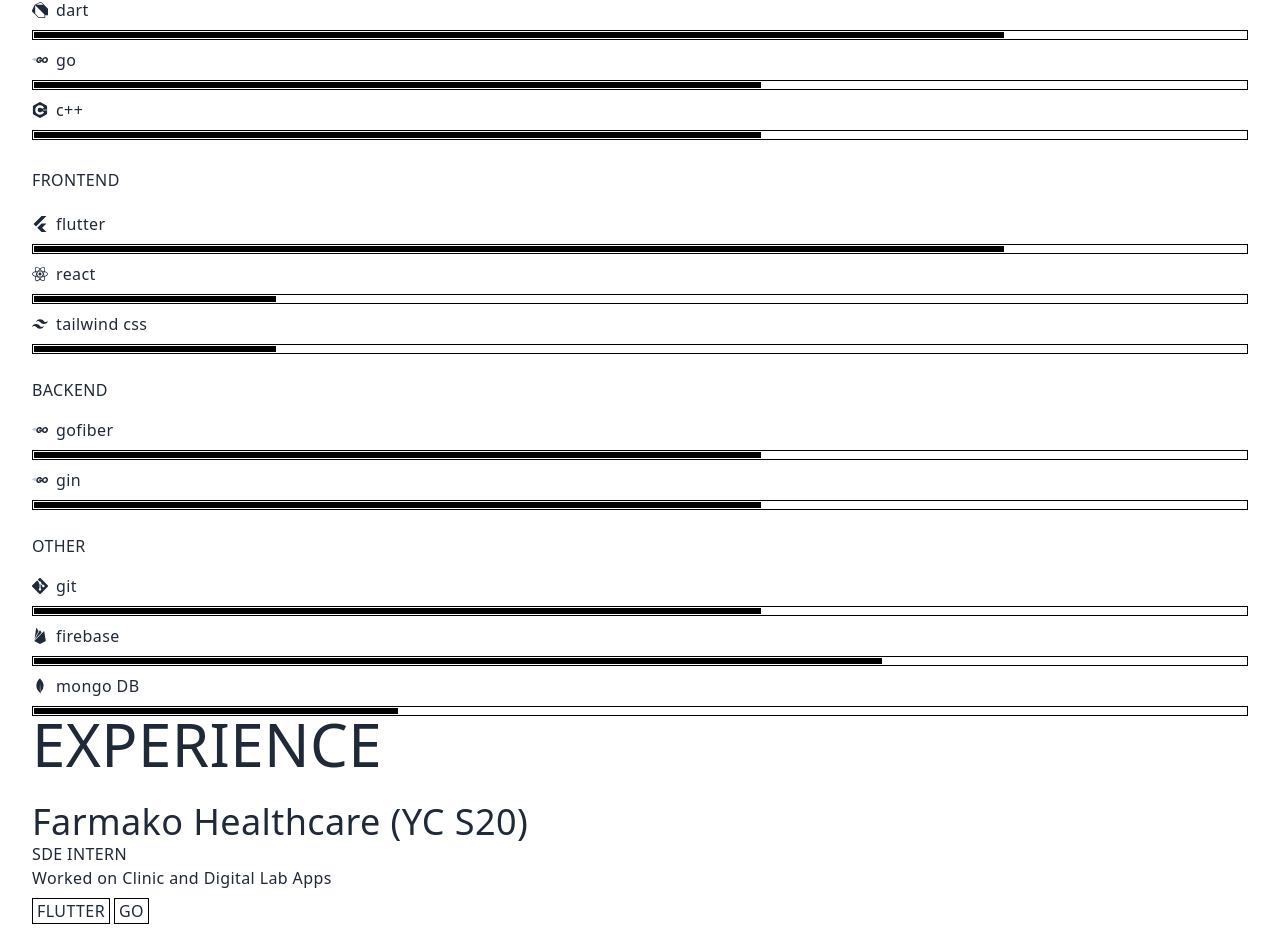
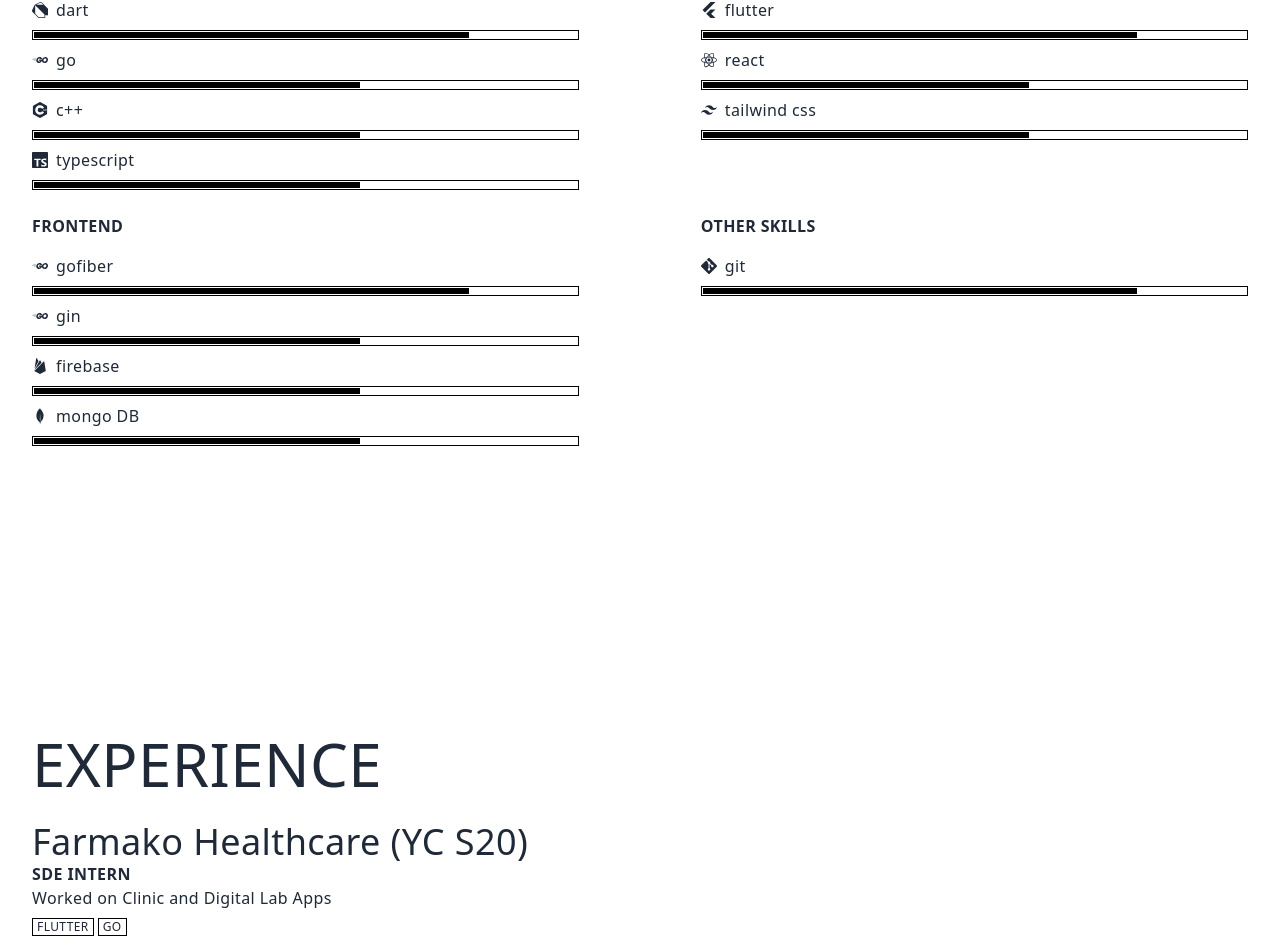
Before and after one commit to gouthamsrikar/gouthamsrikar.github.io, a Next.js app: page / in a window 1280 px wide. Shown: the part 1798-2746 px from the top of the page. Built offline with nearby package versions, Linux system fonts and the light colour scheme.

Commit message:
contact page

```diff
--- /dev/null
+++ b/components/Contact.tsx
@@ -0,0 +1,50 @@
+import Link from 'next/link'
+import React from 'react'
+import { FaLinkedin, FaGithub, FaTwitter, FaInstagram } from 'react-icons/fa';
+
+const Contact = () => {
+    return (
+        <div id='contact' className="pl-8 pt-80 h-screen place-content-end md:flex col-auto md:justify-around">
+
+            <div >
+                <h1>Let&apos;s Connect</h1>
+                <div className='flex items-center justify-between my-2 w-[100px]'>
+                    <Link href="https://www.linkedin.com/in/goutham-srikar-316256172/">
+                        <div className='py-2 cursor-pointer'>
+                            <FaLinkedin />
+                        </div>
+                    </Link>
+                    <Link href="https://github.com/gouthamsrikar">
+                        <div className='py-2 cursor-pointer'>
+                            <FaGithub />
+                        </div>
+                    </Link>
+                    <Link href="https://www.instagram.com/goutham.srikar/">
+                        <div className='py-2 cursor-pointer'>
+                            <FaInstagram />
+                        </div>
+                    </Link>
+                    <Link href="https://twitter.com/gouthamsrikar7">
+                        <div className='py-2 cursor-pointer'>
+                            <FaTwitter />
+                        </div>
+                    </Link>
+                </div>
+                <div>
+                </div>
+
+                <h3>DIRECTIONS</h3>
+                <Link href={"https://goo.gl/maps/9fSSH8J5pnufXTDh9"}>
+                    <h3>29° 51&apos; 53.298&apos;&apos; N  77° 53&apos; 47.6736&apos;&apos; E</h3>
+                </Link>
+            </div>
+
+
+
+            <img className=' md:h-[100%] bg-contain' src="https://cdna.artstation.com/p/assets/images/images/056/448/920/large/goutham-srikar-asset.jpg?1669263125" alt="" />
+
+        </div>
+    )
+}
+
+export default Contact
--- a/components/Experience.tsx
+++ b/components/Experience.tsx
@@ -6,12 +6,15 @@
     return (
         <div id='experience' className='w-full md:h-screen items-center grid-cols-1 p-8'>
             <div className='h-20'></div>
+
+            <img className='md:hidden' src="https://cdnb.artstation.com/p/assets/images/images/056/447/131/large/goutham-srikar-asset.jpg?1669256740" alt="" />
+            <div className='h-5'></div>
             <h1 >EXPERIENCE</h1>
             <div className='py-2 items-stretch'></div>
-            <ExperienceItem org='Farmako Healthcare (YC S20)' position='SDE INTERN' skills={["flutter", "go"]} info='Worked on Clinic and Digital Lab Apps' link="https://farmako.in" />
-            <ExperienceItem org='Credito' position='SDE INTERN' skills={["flutter", "firebase", "go"]} info='Developed the MVP credito app for sharing credit card with friends' link="https://farmako.in" />
-            <ExperienceItem org='Tezsure' position='SDE INTERN' skills={["flutter", "c++"]} info='Part of the naan wallet 2.0 team and worked on various features including nft gallery,tezos news etc.' link="https://tezsure.com/" />
-            <ExperienceItem org='Kindly Health (YC W22)' position='SDE INTERN' skills={["flutter", "react",]} info='Worked on KindlyHis mobile application' link="https://www.kindlyhealth.com/" />
+            <ExperienceItem org='Farmako Healthcare (YC S20)' position='SDE INTERN' skills={["flutter", "go"]} info='Worked on Clinic and Digital Lab Apps' link="https://farmako.in" timeline='JUN 2021 - MAR 2022' />
+            <ExperienceItem org='Credito' position='SDE INTERN' skills={["flutter", "firebase", "go"]} info='Developed the MVP credito app for sharing credit card with friends' link="https://farmako.in" timeline='DEC 2021 - JAN 2022' />
+            <ExperienceItem org='Tezsure' position='SDE INTERN' skills={["flutter", "c++"]} info='Part of the naan wallet 2.0 team and worked on various features including nft gallery,tezos news etc.' link="https://tezsure.com/" timeline='JULY 2021 - OCT 2022' />
+            <ExperienceItem org='Kindly Health (YC W22)' position='SDE INTERN' skills={["flutter", "react",]} info='Worked on KindlyHis mobile application' link="https://www.kindlyhealth.com/" timeline='OCT 2021 - PRESENT' />
         </div>
     )
 }
@@ -22,17 +25,18 @@
     link: string
     info: string
     skills: string[]
+    timeline: string
 }
 
 const ExperienceItem = (props: ExperienceItemProps) => {
     return (
         <div className='my-3'>
             <Link href={props.link}> <h2>{props.org}</h2></Link>
-            <h3>{props.position}</h3>
+            <h3 className='mr-4 font-semibold'>{props.position} </h3>
             <p>{props.info}</p>
             <div className='flex'>
                 {
-                    props.skills.map((e) => <div key={"experience"} className='border border-black mr-1 my-2 px-1 justify-center items-center uppercase'><h6>{e}</h6></div>)
+                    props.skills.map((e) => <div key={"experience"} className='border border-black mr-1 my-2 px-1 justify-center items-center uppercase text-xs'>{e}</div>)
                 }
             </div>
         </div>
--- a/components/Main.tsx
+++ b/components/Main.tsx
@@ -2,14 +2,14 @@
 
 const Main = () => {
     return (
-        <div className='w-full h-screen items-center grid-cols-1'>
+        <div className='w-full h-screen items-center grid-cols-1 '>
 
 
             <div className='max-w-[1240px] w-full h-[50%] mx-auto p-2 flex justify-center items-center'>
                 <div >
-                    <p className='uppercase text-sm tracking-widest'>MAKING SOMETHING PEOPLE WANT</p>
+                    <p className='uppercase text-sm tracking-widest'>BUILDING SOMETHING PEOPLE WANT</p>
                     <h1>
-                        Hi, I'm <span className='text-gray-500'>Goutham</span>
+                        Hi, I&apos;m <span className='text-gray-500'>Goutham</span>
                     </h1>
 
                     <p className='uppercase text-sm tracking-widest py-4'>developer \ photographer \ artist</p>
--- a/components/Skills.tsx
+++ b/components/Skills.tsx
@@ -1,42 +1,48 @@
 import React from 'react'
 import { IconType } from 'react-icons/lib'
-import { SiFlutter, SiDart, SiReact, SiTailwindcss, SiCplusplus, SiGo, SiGit, SiFirebase, SiMongodb } from 'react-icons/si'
+import { SiFlutter, SiDart, SiReact, SiTailwindcss, SiCplusplus, SiGo, SiGit, SiFirebase, SiMongodb, SiTypescript } from 'react-icons/si'
 
 
 const Skills = () => {
     return (
-        <div id='skills' className="items-center flex px-8 justify-between">
+        <div id='skills' className="items-center px-8 justify-between md:h-screen">
+            <div className='h-20'></div>
+            <h1 >SKILLS</h1>
+            <div className='w-[100%] '>
+                <div className='md:flex justify-between'>
+                    <SkillsCategory
+                        categoryName='PROGRAMMING LANGUAGES'
+                        skills={[
+                            { title: "dart", icon: SiDart, percentage: 80 },
+                            { title: "go", icon: SiGo, percentage: 60 },
+                            { title: "c++", icon: SiCplusplus, percentage: 60 },
+                            { title: "typescript", icon: SiTypescript, percentage: 60 },
+                        ]} />
+                    <SkillsCategory
+                        categoryName='FRONTEND'
+                        skills={[
+                            { title: "flutter", icon: SiFlutter, percentage: 80 },
+                            { title: "react", icon: SiReact, percentage: 60 },
+                            { title: "tailwind css", icon: SiTailwindcss, percentage: 60 },
+                        ]} />
+                </div>
 
-            <div className='w-[100%] h-screen'>
-                <div className='h-20'></div>
-                <h1 >SKILLS</h1>
-                <div className='py-2'></div>
-                <h3 >PROGRAMMING LANGUAGES</h3>
-                <div className='py-2'>
-                    <SkillItem title={"dart"} icon={SiDart} percentage={80} />
-                    <SkillItem title={"go"} icon={SiGo} percentage={60} />
-                    <SkillItem title={"c++"} icon={SiCplusplus} percentage={60} />
-                </div>
-                <div className='py-2'></div>
-                <h3 className='py-1'>FRONTEND</h3>
-                <div className='py-2'>
-                    <SkillItem title={"flutter"} icon={SiFlutter} percentage={80} />
-                    <SkillItem title={"react"} icon={SiReact} percentage={20} />
-                    <SkillItem title={"tailwind css"} icon={SiTailwindcss} percentage={20} />
-                </div>
-                <div className='py-2'></div>
+                <div className='md:flex justify-between'>
 
-                <h3 >BACKEND</h3>
-                <div className='py-2'>
-                    <SkillItem title={"gofiber"} icon={SiGo} percentage={60} />
-                    <SkillItem title={"gin"} icon={SiGo} percentage={60} />
-                </div>
-                <div className='py-2'></div>
-                <h3 >OTHER</h3>
-                <div className='py-2'>
-                    <SkillItem title={"git"} icon={SiGit} percentage={60} />
-                    <SkillItem title={"firebase"} icon={SiFirebase} percentage={70} />
-                    <SkillItem title={"mongo DB"} icon={SiMongodb} percentage={30} />
+                    <SkillsCategory
+                        categoryName='FRONTEND'
+                        skills={[
+                            { title: "gofiber", icon: SiGo, percentage: 80 },
+                            { title: "gin", icon: SiGo, percentage: 60 },
+                            { title: "firebase", icon: SiFirebase, percentage: 60 },
+                            { title: "mongo DB", icon: SiMongodb, percentage: 60 },
+                        ]} />
+                    <SkillsCategory
+                        categoryName='OTHER SKILLS'
+                        skills={[
+                            { title: "git", icon: SiGit, percentage: 80 },
+                        ]} />
+
                 </div>
             </div>
 
@@ -44,6 +50,30 @@
         </div>
     )
 }
+
+
+type SkillsCategoryProps = {
+    categoryName: string
+    skills: SkillItemProps[]
+}
+
+
+const SkillsCategory = (props: SkillsCategoryProps) => {
+    return (
+        <div className='w-full md:w-[45%]'>
+            <div className='py-2'></div>
+            <h3 className='font-bold'>{props.categoryName}</h3>
+            <div className='py-2'>
+                {
+                    props.skills.map((e) => <SkillItem key="skillitem" title={e.title} icon={e.icon} percentage={e.percentage} />)
+                }
+            </div>
+        </div>
+
+    )
+}
+
+
 
 type SkillItemProps = {
     title: String
--- a/package.json
+++ b/package.json
@@ -4,7 +4,7 @@
   "private": true,
   "scripts": {
     "dev": "next dev",
-    "build": "next build",
+    "build": "next build && next export",
     "start": "next start",
     "lint": "next lint"
   },
--- a/pages/index.tsx
+++ b/pages/index.tsx
@@ -1,6 +1,7 @@
 import Head from 'next/head'
 import Image from 'next/image'
 import About from '../components/About'
+import Contact from '../components/Contact'
 import Experience from '../components/Experience'
 import Main from '../components/Main'
 import NavBar from '../components/NavBar'
@@ -15,11 +16,12 @@
         <meta name="description" content="Generated by create next app" />
         <link rel="icon" href="/favicon.ico" />
       </Head>
-      <NavBar/>
-      <Main/>
-      <About/>
-      <Skills/>
-      <Experience/>
+      <NavBar />
+      <Main />
+      <About />
+      <Skills />
+      <Experience />
+      <Contact />
 
     </div>
   )
```
Also changed, not shown: components/About.tsx (+4 -3 lines), components/NavBar.tsx (+11 -15 lines).
